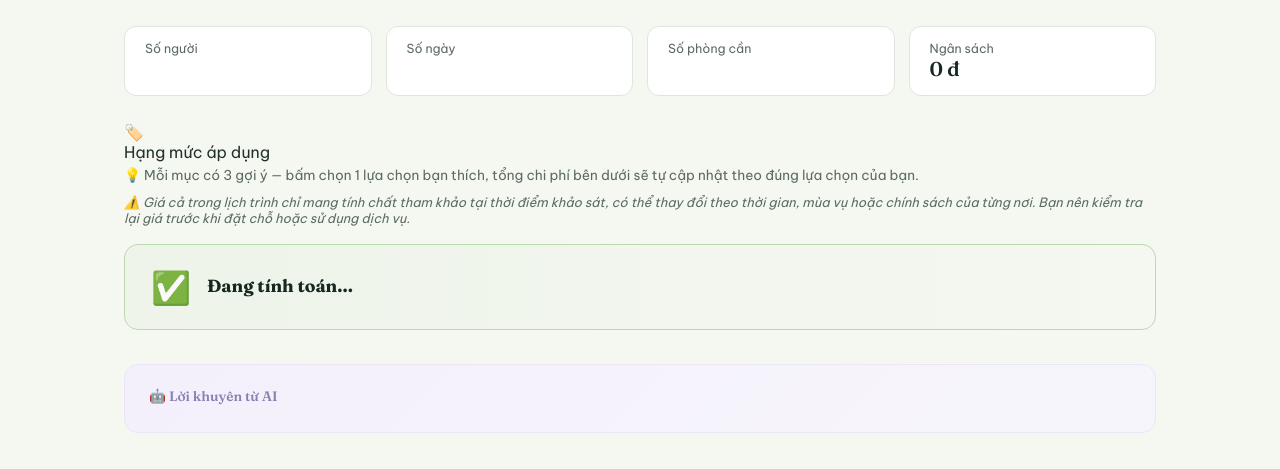
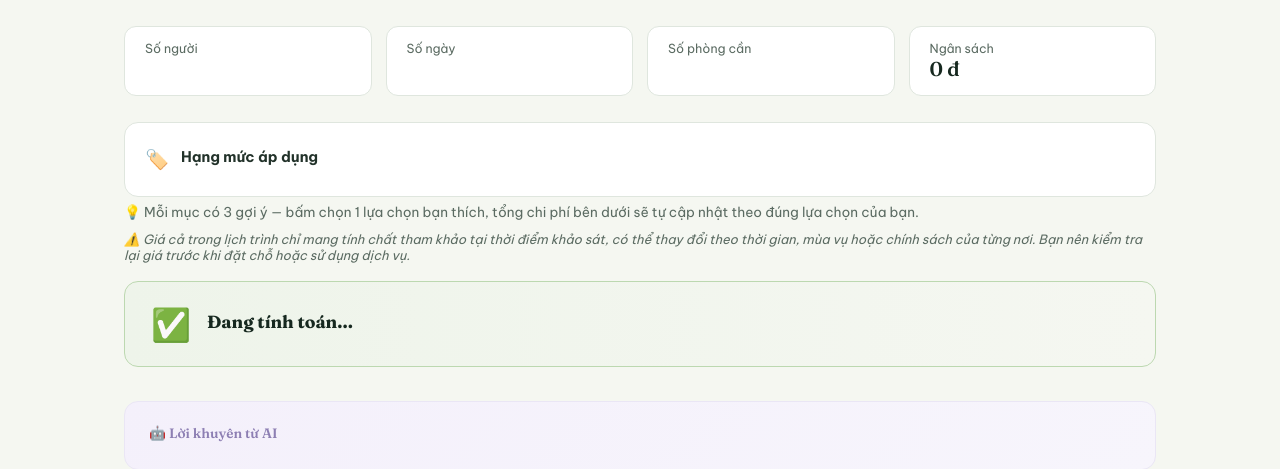
Before and after one commit to tue-nttu/budgettrip-AI, a Flask app: template templates/result.html in a window 1280 px wide. Shown: the part 144-613 px from the top of the page. Run offline with Flask 3, Linux system fonts and the light colour scheme; the template is opened without the code that fills it, so the values that code supplies are empty.

Commit message:
Update style.css

```diff
--- a/static/style.css
+++ b/static/style.css
@@ -344,15 +344,35 @@ a { color: inherit; }
 .alloc-pct { font-size: 0.82rem; font-weight: 600; color: var(--lavender-500, #7c5cbf); text-align: right; }
 .ai-driven-note { font-size: 0.78rem; color: var(--ink-soft); margin-top: 10px; }
 
-.tier-badge {
+.trip-info-card {
+  border: 1px solid var(--line);
+  border-radius: 14px;
+  padding: 16px 20px;
+  margin-bottom: 6px;
+  background: #fff;
+}
+.trip-info-row {
+  display: flex;
+  align-items: flex-start;
+  gap: 12px;
+  padding: 8px 0;
+}
+.trip-info-row + .trip-info-row {
+  border-top: 1px solid var(--line);
+}
+.trip-info-icon { font-size: 1.2rem; line-height: 1.3; }
+.trip-info-label { font-weight: 700; color: var(--ink); font-size: 0.92rem; }
+.trip-info-value { font-weight: 600; color: var(--ink); font-size: 0.92rem; }
+.trip-info-note { font-size: 0.82rem; color: var(--ink-soft); margin-top: 2px; }
+.ai-tag {
   display: inline-block;
   background: var(--lavender-100);
   color: var(--lavender-500);
   font-weight: 600;
-  font-size: 0.8rem;
-  padding: 5px 14px;
+  font-size: 0.72rem;
+  padding: 2px 9px;
   border-radius: 100px;
-  margin-bottom: 10px;
+  margin-left: 4px;
 }
 
 .section-title {
@@ -603,7 +623,7 @@ footer.site-footer {
   background: var(--mist-050);
   min-width: 150px;
 }
-.option-pill.primary { border-color: var(--marigold-500); background: #fdf5e8; }
+.option-pill.primary { /* khong con to san mau vang o day - chi to khi duoc CHON (xem :has(checked) ben duoi) */ }
 .option-pill .pill-name { font-weight: 600; color: var(--ink); display: block; }
 .option-pill .pill-price { font-size: 0.78rem; color: var(--ink-soft); }
 .pill-badge { font-size: 0.68rem; color: var(--marigold-600); font-weight: 700; text-transform: uppercase; display: block; margin-bottom: 2px; }
```
